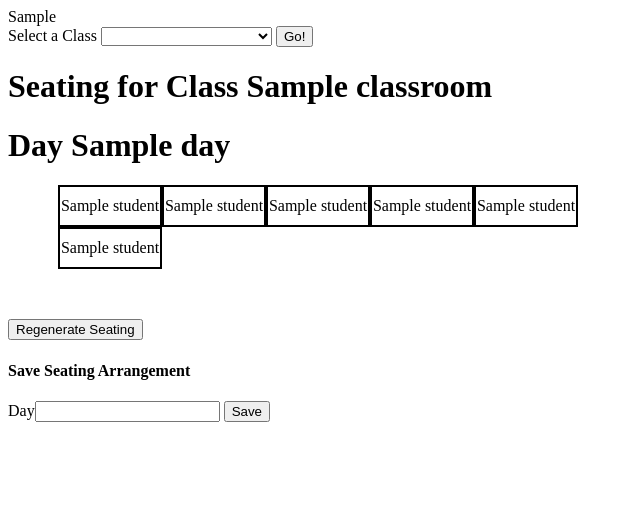
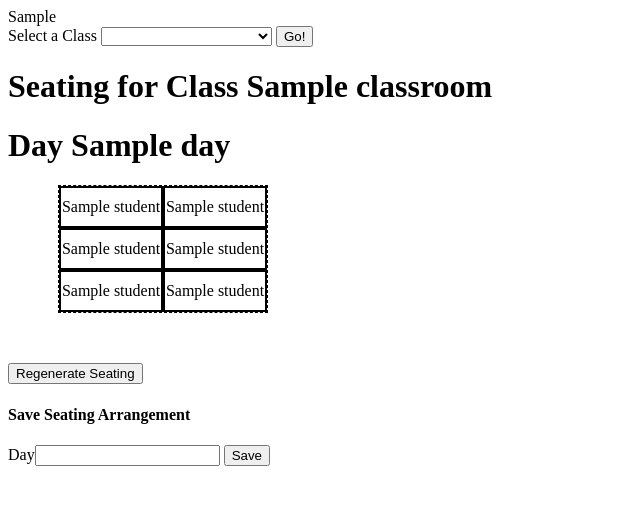
Before and after one commit to jessiedouglas/seatpicker, a Python web app: template templates/seating.html in a window 1280 px wide. Shown: the top 505 px of the page, without its empty margins (0-640 px from the left). Run offline with Jinja, Linux system fonts and the light colour scheme; the template is opened without the code that fills it: most values are stand-ins (such as "Sample title", 1, 10 or a date in 2020).

Commit message:
Fix css bugs in seating; update for this year's chart.

```diff
--- a/resources/css/seating.css
+++ b/resources/css/seating.css
@@ -7,6 +7,9 @@
 .table {
 	margin-left: 50px;
 	margin-bottom: 50px;
+	min-height: 30px;
+	border: 1px dashed black;
+	width: 208px;
 }
 
 .student {
@@ -17,12 +20,8 @@
 	padding: 10px 0px;
 }
 
-#left {
-	float: left;
-	width: 50%;
+#room {
+	display: flex;
+	flex-wrap: wrap;
+	width: 600px;
 }
-
-#right {
-	float: right;
-	width: 50%;
-}
--- a/resources/scripts/seating.js
+++ b/resources/scripts/seating.js
@@ -3,18 +3,10 @@ function main() {
 	saveButton.onclick = saveArrangement;
 
 	var c = document.getElementsByClassName("container");
-	var left = document.getElementById("left");
-	var right = document.getElementById("right");
 	var containers = [];
 	for (var i=0; i<c.length; i++) {
 		containers.push(c[i]);
-		if (i % 2 == 0) {
-			left.append(c[i]);
-		} else {
-			right.append(c[i]);
-		}
 	}
-	console.log(containers);
 
 	dragula(containers, {
 	  direction: 'horizontal',
--- a/templates/seating.html
+++ b/templates/seating.html
@@ -40,9 +40,9 @@
 		{% endif %}
 
 		<section id="room" class="clearfix">
-			<div id="left"></div>
-			<div id="right"></div>
-		</section>
+			<!-- <div id="left"></div>
+			<div id="right"></div> -->
+
 			{% for i in range(0, students|length, 6) %}
 			<div class="table clearfix container" name="{{ i / 6 }}">
 				{% for j in range(6) %}
@@ -52,6 +52,7 @@
 				{% endfor %}
 			</div>
 			{% endfor %}
+		</section>
 
 		<form method="get" action="/seating">
 			<input type="hidden" name="classroom" value="{{classroom.key.urlsafe()}}">
```
Also changed, not shown: resources/css/all_seating.css (line endings or trailing spaces). Lines whose indentation alone changed are shown as unchanged.
